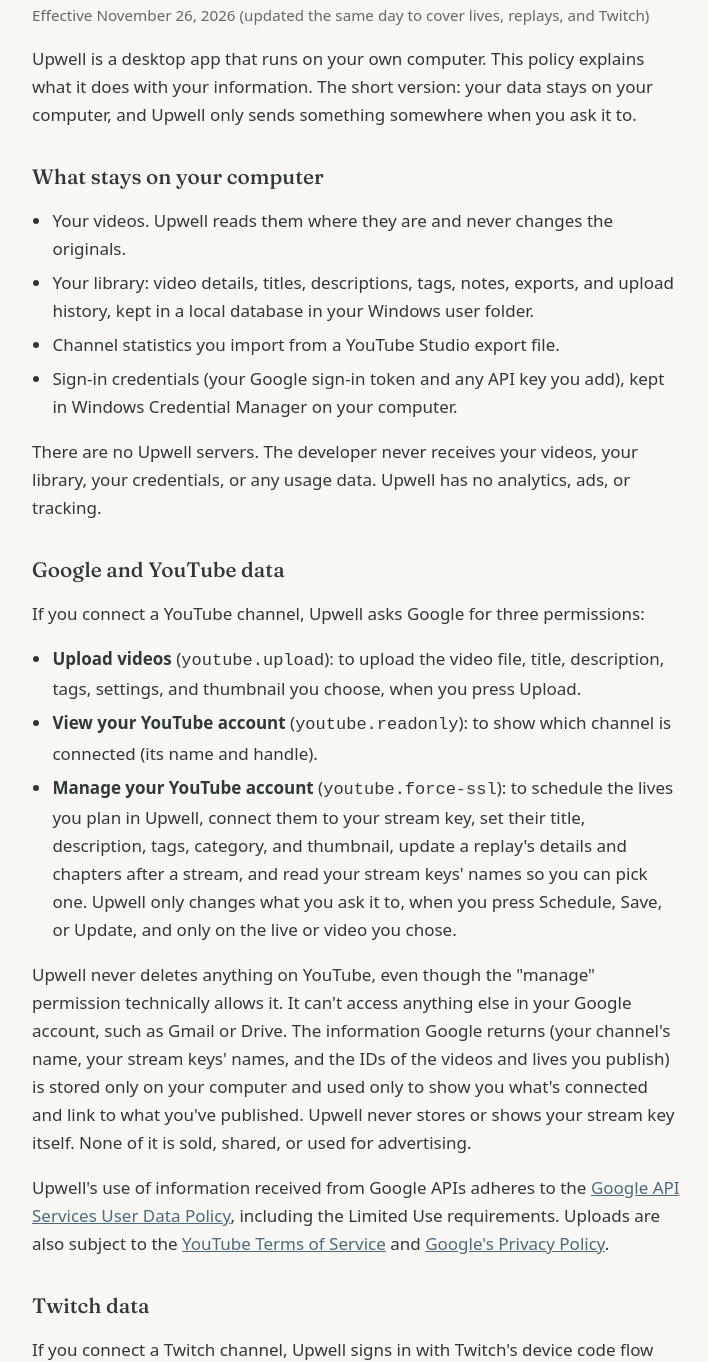
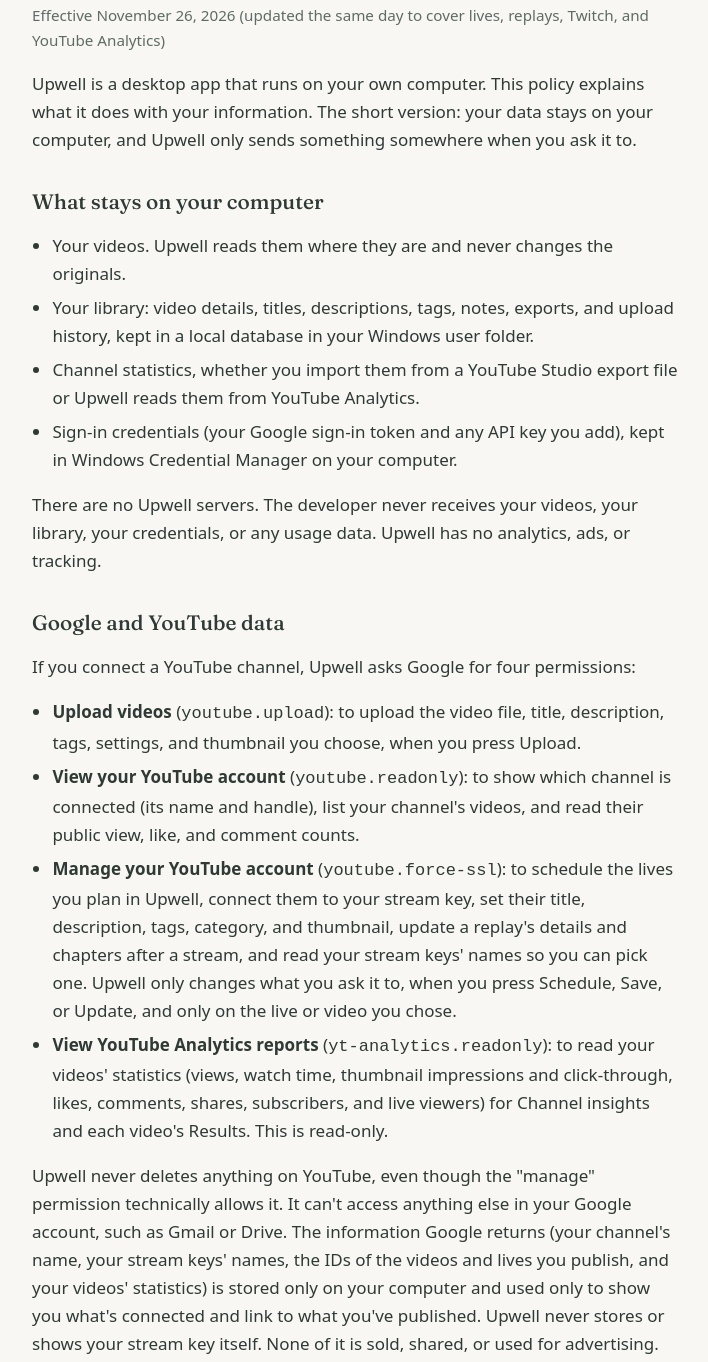
Before and after one commit to coloradobonez/upwell-site, a plain HTML site: page privacy.html in a window 1280 px wide. Shown: the part 170-1532 px from the top of the page, without its empty margins (284-992 px from the left). Drawn offline with Linux system fonts and the light colour scheme.

Commit message:
Privacy policy: YouTube Analytics (read-only) for channel insights

```diff
--- a/privacy.html
+++ b/privacy.html
@@ -13,7 +13,7 @@
 <main>
   <p class="muted"><a href="index.html">← Upwell</a></p>
   <h1>Privacy policy</h1>
-  <p class="muted">Effective November 26, 2026 (updated the same day to cover lives, replays, and Twitch)</p>
+  <p class="muted">Effective November 26, 2026 (updated the same day to cover lives, replays, Twitch, and YouTube Analytics)</p>
 
   <p>Upwell is a desktop app that runs on your own computer. This policy explains what it does with
   your information. The short version: your data stays on your computer, and Upwell only sends
@@ -24,7 +24,8 @@
     <li>Your videos. Upwell reads them where they are and never changes the originals.</li>
     <li>Your library: video details, titles, descriptions, tags, notes, exports, and upload history,
       kept in a local database in your Windows user folder.</li>
-    <li>Channel statistics you import from a YouTube Studio export file.</li>
+    <li>Channel statistics, whether you import them from a YouTube Studio export file or Upwell reads
+      them from YouTube Analytics.</li>
     <li>Sign-in credentials (your Google sign-in token and any API key you add), kept in Windows
       Credential Manager on your computer.</li>
   </ul>
@@ -32,21 +33,25 @@
   credentials, or any usage data. Upwell has no analytics, ads, or tracking.</p>
 
   <h2>Google and YouTube data</h2>
-  <p>If you connect a YouTube channel, Upwell asks Google for three permissions:</p>
+  <p>If you connect a YouTube channel, Upwell asks Google for four permissions:</p>
   <ul>
     <li><strong>Upload videos</strong> (<code>youtube.upload</code>): to upload the video file, title,
       description, tags, settings, and thumbnail you choose, when you press Upload.</li>
     <li><strong>View your YouTube account</strong> (<code>youtube.readonly</code>): to show which channel
-      is connected (its name and handle).</li>
+      is connected (its name and handle), list your channel's videos, and read their public view, like, and comment counts.</li>
     <li><strong>Manage your YouTube account</strong> (<code>youtube.force-ssl</code>): to schedule the lives you
       plan in Upwell, connect them to your stream key, set their title, description, tags, category,
       and thumbnail, update a replay's details and chapters after a stream, and read your stream keys'
       names so you can pick one. Upwell only changes what you ask it to, when you press Schedule, Save, or
       Update, and only on the live or video you chose.</li>
+    <li><strong>View YouTube Analytics reports</strong> (<code>yt-analytics.readonly</code>): to read your
+      videos' statistics (views, watch time, thumbnail impressions and click-through, likes, comments, shares,
+      subscribers, and live viewers) for Channel insights and each video's Results. This is read-only.</li>
   </ul>
   <p>Upwell never deletes anything on YouTube, even though the "manage" permission technically allows it.
   It can't access anything else in your Google account, such as Gmail or Drive. The information Google
-  returns (your channel's name, your stream keys' names, and the IDs of the videos and lives you publish)
+  returns (your channel's name, your stream keys' names, the IDs of the videos and lives you publish, and your
+  videos' statistics)
   is stored only on your computer and used only to show you what's connected and link to what you've
   published. Upwell never stores or shows your stream key itself. None of it is sold, shared, or used for
   advertising.</p>
```
Also changed, not shown: index.html (+1 -0 lines).
